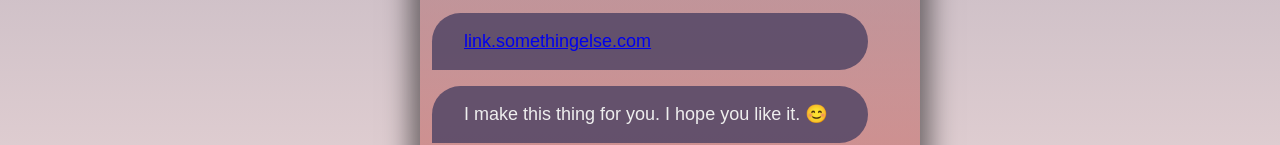
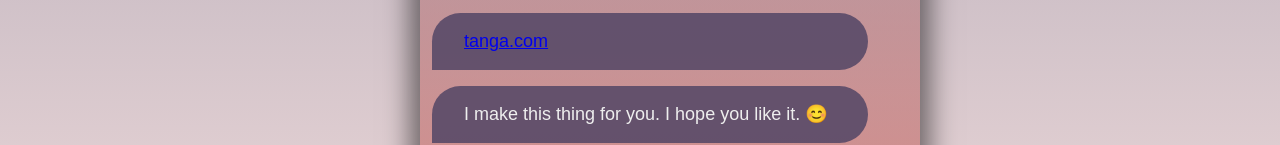
Before and after one commit to pixiedeluxe/invitation, a plain HTML site: page index.html in a window 1280 px wide. Shown: the part 430-575 px from the top of the page. Drawn offline with nearby package versions, Linux system fonts and the light colour scheme.

Commit message:
Update index.html

```diff
--- a/index.html
+++ b/index.html
@@ -17,7 +17,7 @@
                 </div>
                 <div class="card-body">
                     <div class="popu"><h1>Hi,    I'm Renan😊</h1></div>
-                    <div class="popu"><h1><a href="maxine.html">link.somethingelse.com</a></h1></div>
+                    <div class="popu"><h1><a href="maxine.html">tanga.com</a></h1></div>
                     <div class="popu"><h1>I make this thing for you. I hope you like it. 😊</h1></div>
                     <!-- <div class="pop"><p><a href="#">pacebook</a></p></div> -->
 
```
